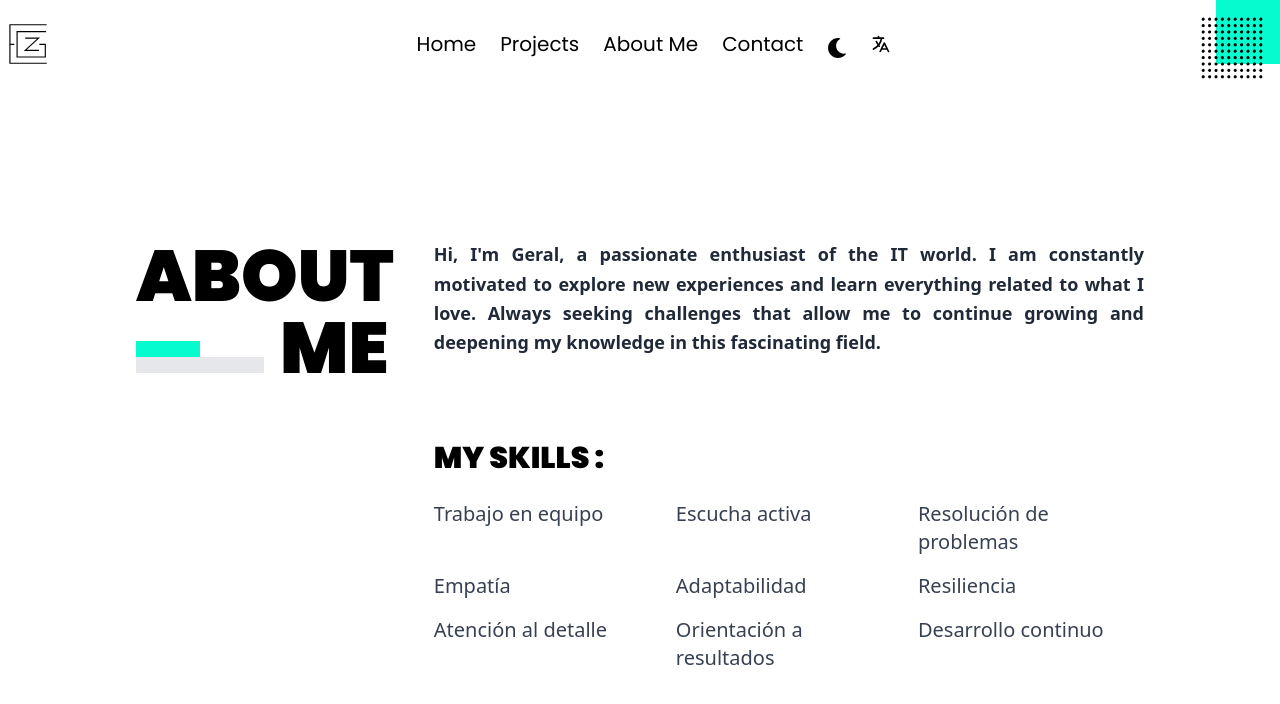
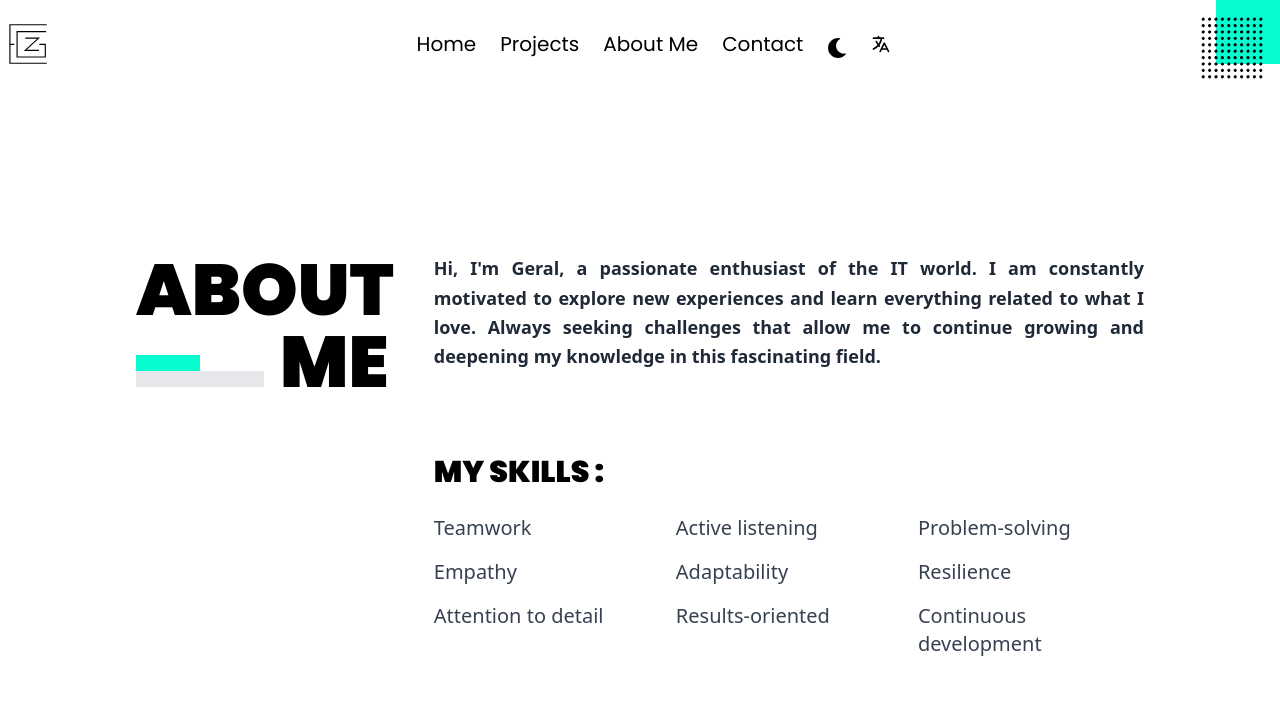
Before and after one commit to Geral0Marquez/Portf, a Next.js app: page /about in a window 1280 px wide. Shown: the top 704 px of the page. Built offline with nearby package versions, Linux system fonts and the light colour scheme.

Commit message:
Your commit message

```diff
--- a/pages/about.tsx
+++ b/pages/about.tsx
@@ -15,7 +15,7 @@ import { text } from "@fortawesome/fontawesome-svg-core";
 
 const About = ({ translate }) => {
  // Definir las habilidades en un solo lugar
- const skills = translate === "es" ? [
+ const skills = translate === "en" ? [
   "Trabajo en equipo",
   "Escucha activa",
   "Resolución de problemas",
--- a/pages/index.tsx
+++ b/pages/index.tsx
@@ -14,7 +14,7 @@ import Shape from "@components/Shape";
 const Home = ({ translate }) => {
   return (
     <>
-      <MetaTags title="Geral | Web developer" />
+      <MetaTags title="Geral | TechLover" />
       {translate === "en" ? (
 
         <section className="relative overflow-hidden min-h-screen w-full flex items-center md:pt-0 pt-16 dark:bg-dark-theme">
```
